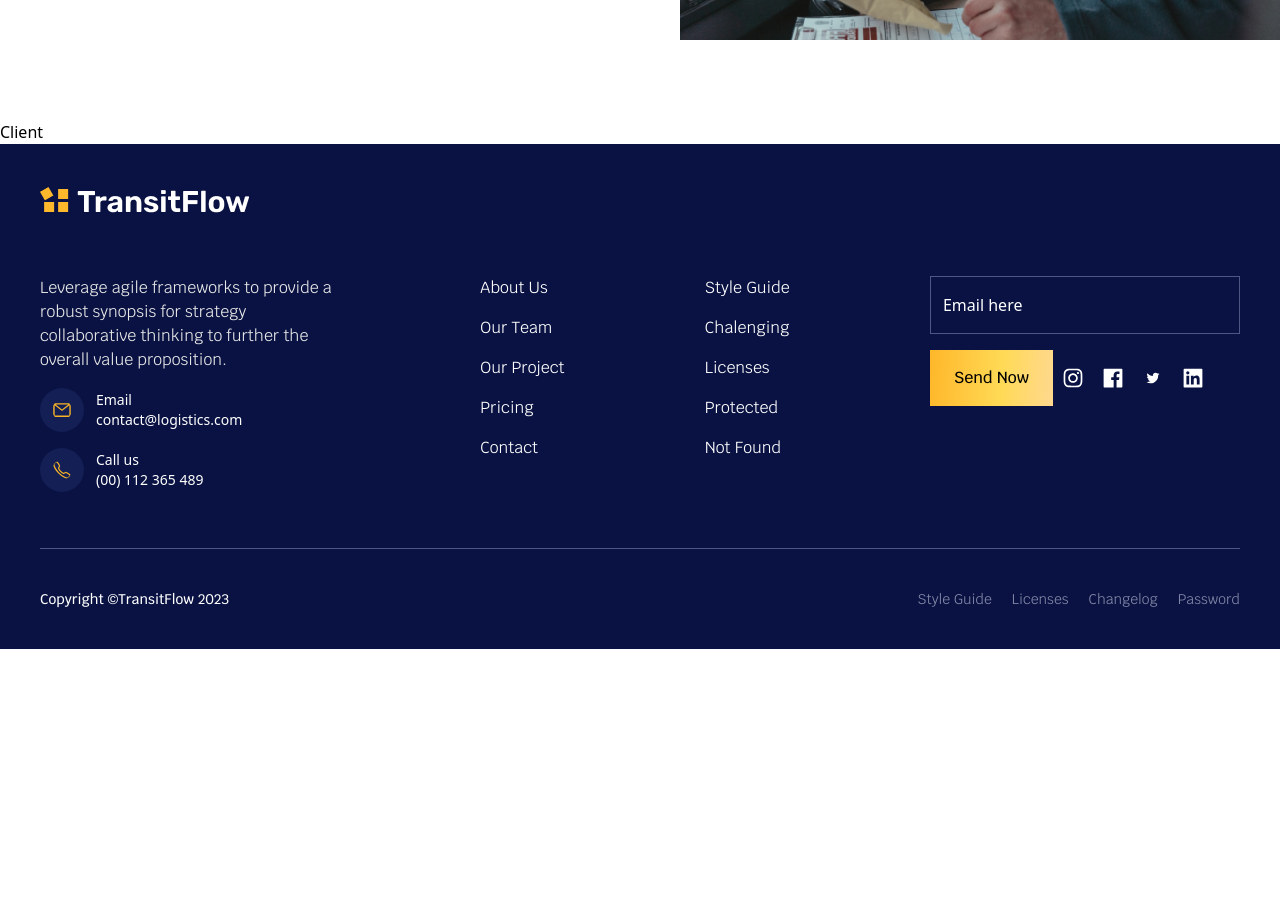
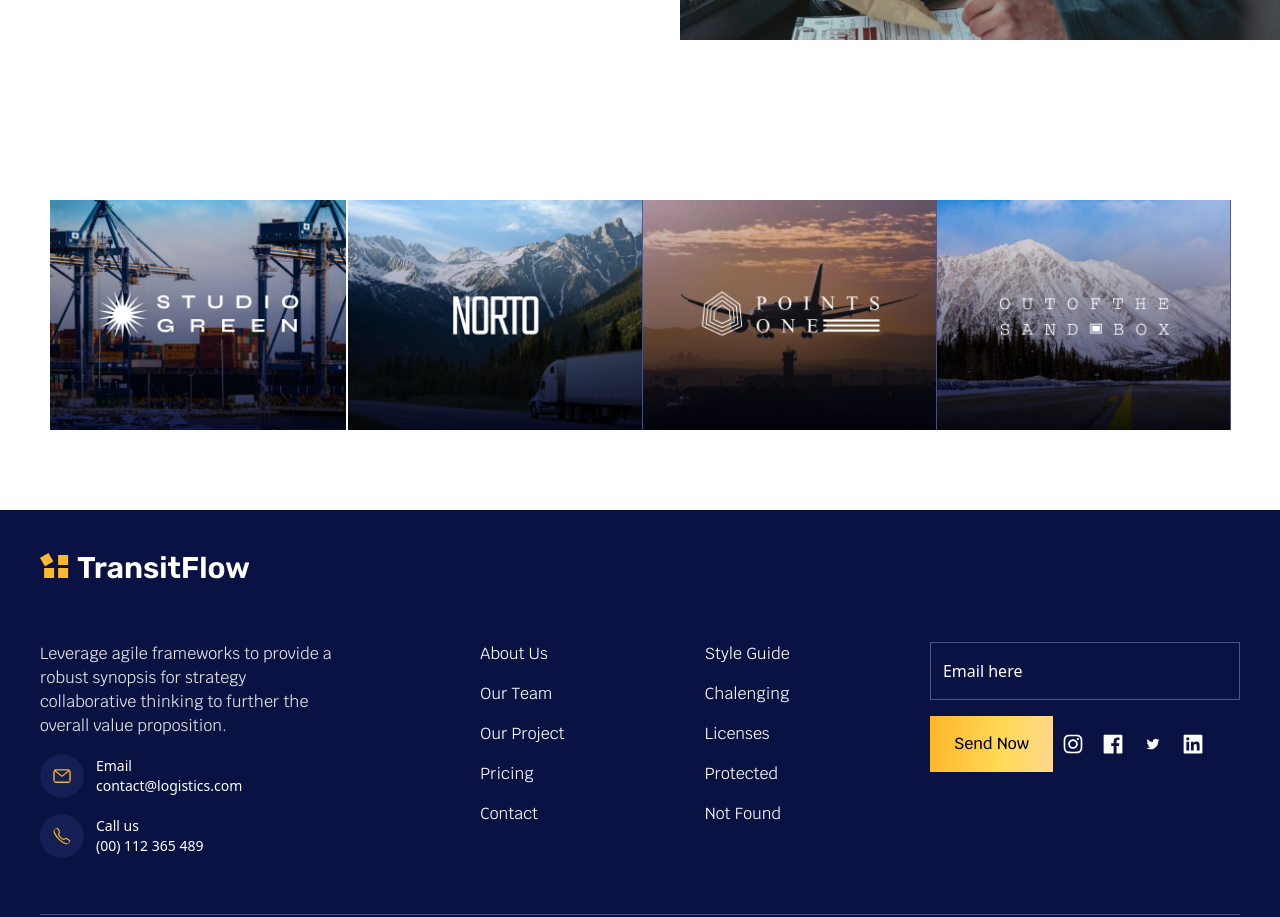
Before and after one commit to PrtHub/TransitFlow, a React (Vite) app: page /aboutus in a window 1280 px wide. Shown: the part 4400-5317 px from the top of the page. Before the commit the page ends 5049 px from the top, so only its background shows below. Built offline with nearby package versions, Linux system fonts and the light colour scheme; the HTML template or start-up script is replaced by a standard one.

Commit message:
Add 4 client logos

```diff
--- a/src/container/About/Client.jsx
+++ b/src/container/About/Client.jsx
@@ -1,8 +1,18 @@
+import { client1, client2, client3, client4 } from "../../assets/images"
 
 
 const Client = () => {
   return (
-    <div>Client</div>
+    <>
+     <div className="w-full h-full bg-white">
+        <div className="w-full xl:w-[1200x] h-full flex flex-wrap items-end justify-center py-20 px-7 xl:px-0">
+              <img src={client1} alt="Client-1 logo"  className="w-[299px] h-[230px] object-contain" />
+              <img src={client2} alt="Client-2 logo"  className="w-w-[299px] h-[230px] object-contain"/>
+              <img src={client3} alt="Client-3 logo"  className="w-w-[299px] h-[230px] object-contain "/>
+              <img src={client4} alt="Client-4 logo"  className="w-w-[299px] h-[230px] object-contain"/>
+            </div>
+     </div>
+    </>
   )
 }
 
```
